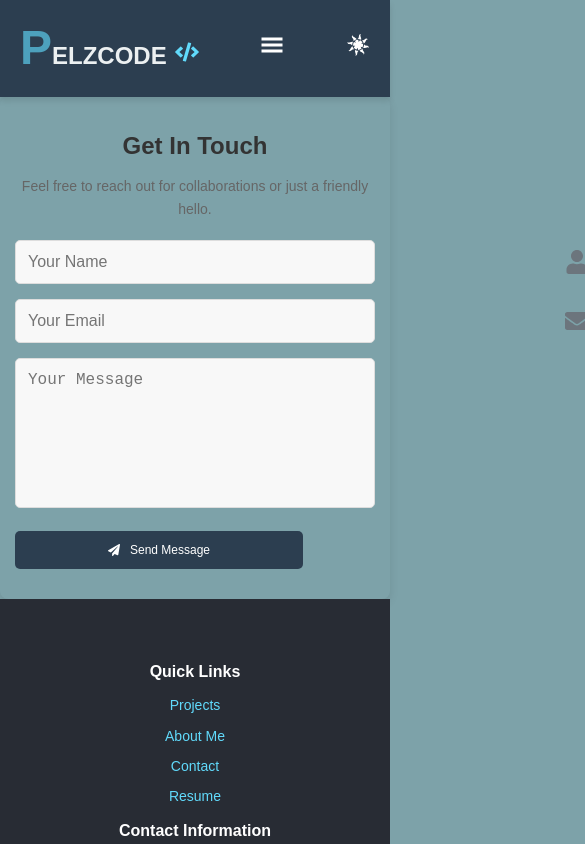
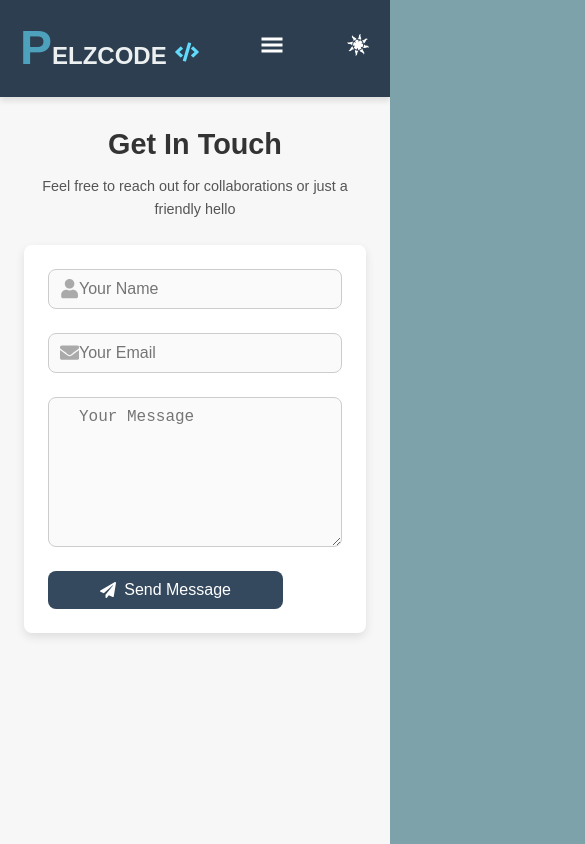
Before and after one commit to pelzTech/Pelz-Portfolio, a React (Vite) app: page /contact in a window 390 px wide. Shown: the top 844 px of the page, 585 px wide, since content can reach past the window. Built offline with nearby package versions, Linux system fonts and the light colour scheme.

Commit message:
Initial commit

```diff
--- a/src/App.jsx
+++ b/src/App.jsx
@@ -17,6 +17,7 @@ function App() {
   return (
     <Router>
       <Navbar />
+
         <Routes>
           <Route path="/" element={<Home />} />
           <Route path="/home" element={<Home />} />
--- a/src/components/Contact.css
+++ b/src/components/Contact.css
@@ -1,113 +1,155 @@
+/* Contact Page Styles */
 .contact-container {
+  display: flex;
+  flex-direction: column;
+  align-items: center;
+  padding: 2rem;
+  background-color: #f7f7f7;
+  min-height: 100vh;
+}
+
+.contact-title {
+  font-size: 2.5rem;
+  font-weight: bold;
+  color: #333;
+  margin-bottom: 0.5rem;
+}
+
+.contact-description {
+  font-size: 1.1rem;
+  color: #555;
+  margin-bottom: 2rem;
+  text-align: center;
   max-width: 600px;
-  margin: 0 auto;
-  padding: 40px 20px;
-  background: #7da2a9;
-  border-radius: 8px;
-  box-shadow: 0px 4px 10px rgba(0, 0, 0, 0.1);
-  text-align: center;
 }
 
 .alert {
-  background-color: #2c3e50;
-  color: #fff;
-  padding: 15px;
+  background-color: #3498db;
+  color: white;
+  padding: 10px;
   border-radius: 5px;
-  font-size: 1.2em;
-  font-weight: bold;
-  margin-top: 20px;
+  margin-bottom: 1rem;
   text-align: center;
-  animation: fadeIn 1s ease-in-out;
-}
-
-.contact-title {
-  font-size: 28px;
-  font-weight: bold;
-  color: #333;
-  margin-bottom: 10px;
-}
-
-.contact-description {
-  font-size: 16px;
-  color: #666;
-  margin-bottom: 20px;
+  width: 100%;
+  max-width: 500px;
+  margin-bottom: 1rem;
 }
 
 .contact-form {
   display: flex;
   flex-direction: column;
-  gap: 15px;
+  width: 100%;
+  max-width: 600px;
+  background-color: white;
+  border-radius: 8px;
+  padding: 2rem;
+  box-shadow: 0 4px 10px rgba(0, 0, 0, 0.1);
 }
 
-
 .input-container {
+  display: flex;
+  align-items: center;
+  margin-bottom: 1.5rem;
   position: relative;
 }
 
 .form-icon {
   position: absolute;
-  left: 550px;
-  top: 50%;
-  transform: translateY(-50%);
-  font-size: 1.5rem;
-  color: #6c757d;
+  left: 12px;
+  color: #aaa;
+  font-size: 1.2rem;
 }
 
 .form-input,
 .form-textarea {
   width: 100%;
-  padding-left: 40px;
-  padding: 12px;
-  border: 1px solid #ddd;
-  border-radius: 5px;
-  font-size: 16px;
+  padding: 12px 16px 12px 36px; /* Padding for input and textarea */
+  border: 1px solid #ccc;
+  border-radius: 8px;
+  font-size: 1rem;
+  color: #333;
+  background-color: #fafafa;
   transition: all 0.3s ease;
 }
 
 .form-input:focus,
 .form-textarea:focus {
-  border-color: #007bff;
+  border-color: #4CAF50;
   outline: none;
 }
 
 .form-textarea {
+  resize: vertical;
   min-height: 120px;
 }
-
 
 .form-button {
   display: flex;
   align-items: center;
   justify-content: center;
-  background: #2c3e50;
-  color: #fff;
-  font-size: 12px;
-  padding: 12px;
+  background-color: #34495e;
+  color: white;
+  font-size: 1.1rem;
+  padding: 12px 0;
+  border-radius: 8px;
   border: none;
-  border-radius: 5px;
   cursor: pointer;
-  transition: background 0.3s ease;
+  transition: all 0.3s ease;
 }
 
 .form-button:hover {
-  background: #0056b3;
+  background-color: #34495e;
 }
 
 .form-button-icon {
-  margin-right: 10px;
+  margin-right: 8px;
 }
 
-
 @media (max-width: 768px) {
-  .contact-container {
-    padding: 30px 15px;
-  }
-
   .contact-title {
-    font-size: 24px;
+    font-size: 2rem;
   }
 
   .contact-description {
-    font-size: 14px;
+    font-size: 1rem;
+  }
+
+  .contact-form {
+    padding: 1.5rem;
+  }
+
+  .form-input,
+  .form-textarea {
+    padding: 10px 14px 10px 32px; /* Adjust for small screens */
+  }
+
+  .form-button {
+    font-size: 1rem;
+    padding: 10px 0;
   }
 }
+
+@media (max-width: 480px) {
+  .contact-title {
+    font-size: 1.8rem;
+  }
+
+  .contact-description {
+    font-size: 0.9rem;
+    margin-bottom: 1.5rem;
+  }
+
+  .contact-container {
+    padding: 1.5rem;
+  }
+
+  .form-input,
+  .form-textarea {
+    padding: 10px 14px 10px 30px; /* Further reduce padding on very small screens */
+  }
+
+  .form-button {
+    font-size: 1rem;
+    padding: 10px 0;
+  }
+}
--- a/src/components/Contact.jsx
+++ b/src/components/Contact.jsx
@@ -41,7 +41,7 @@ const Contact = () => {
     <div className="contact-container">
       <h2 className="contact-title">Get In Touch</h2>
       <p className="contact-description">
-        Feel free to reach out for collaborations or just a friendly hello.
+        Feel free to reach out for collaborations or just a friendly hello
       </p>
 
       {showAlert && (
```
